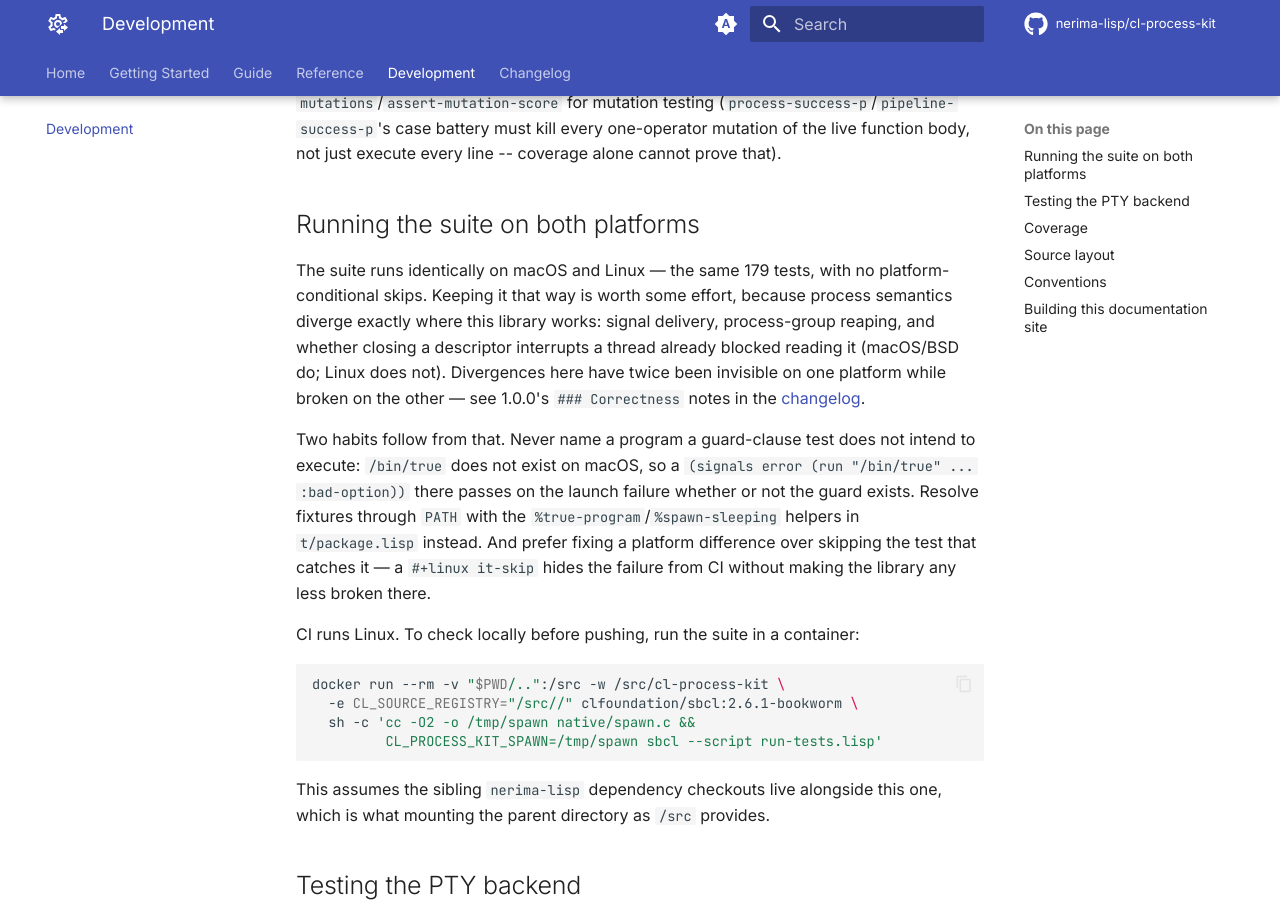
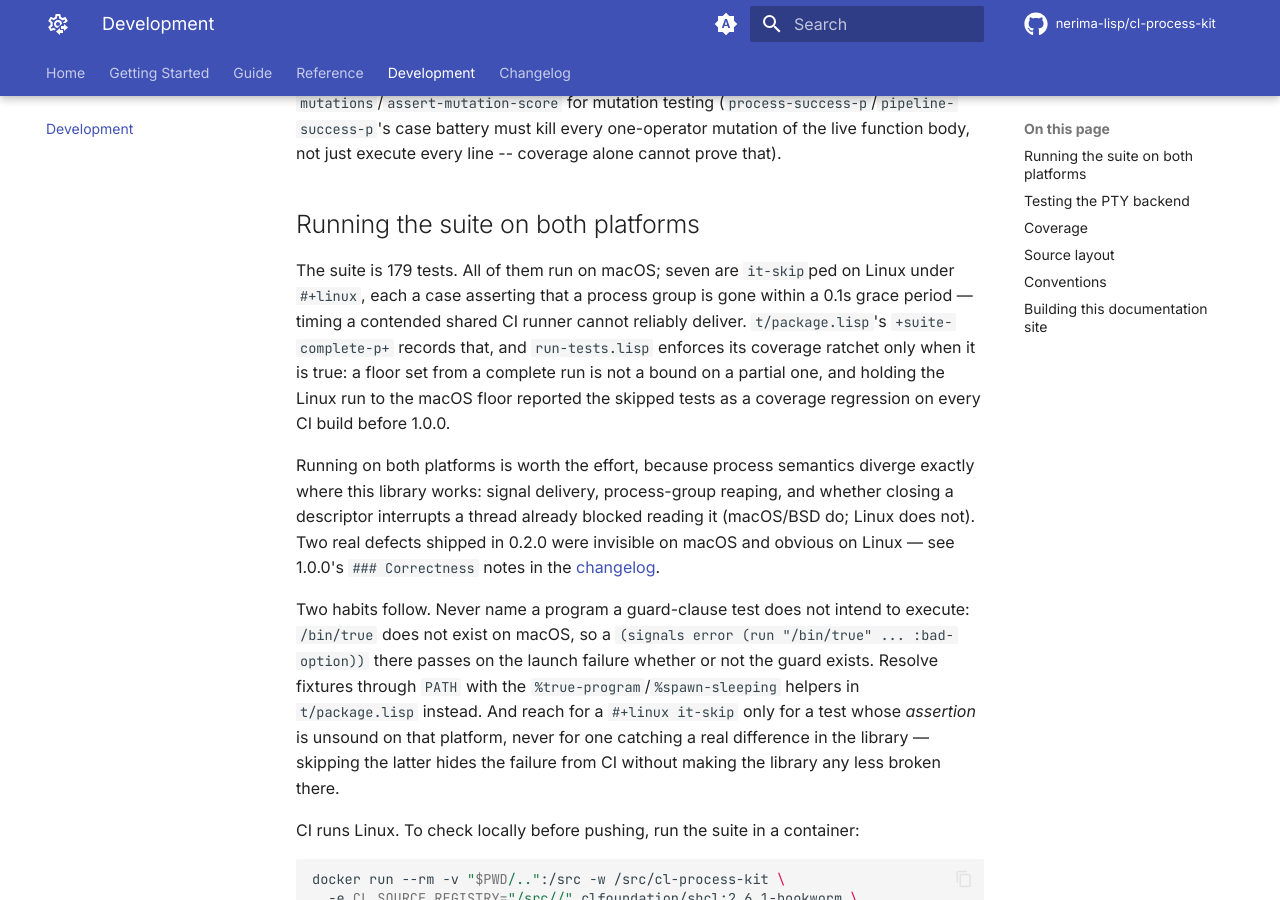
Before and after one commit to nerima-lisp/cl-process-kit, an MkDocs documentation site: the page built from docs/src/development.md, in a window 1280 px wide and 900 px high, scrolled down 440 px. Built offline with MkDocs 1.6.1 and Material for MkDocs 9.7.7, drawn with Linux system fonts in a browser that asks for light colours; comment, search, counter and statistics services are not loaded.

Commit message:
Restore the Linux skips I over-removed; stop the ratchet failing CI
Two corrections to the v1.0.0 commit, both found by reading CI rather than
assuming.

I un-skipped seven #+linux tests on the strength of an aarch64 Linux
container passing them 5/5. GitHub's x86_64 runners fail all seven. The
difference is contention, not architecture: each asserts that a process
group is *gone* within a 0.1s grace period, which a shared two-core runner
cannot reliably deliver. They are restored, and their skip reason now says
that instead of filing them under the drain-timeout limitation they never
shared a cause with. Only the drain-timeout regression test stays un-skipped
-- that one is green on CI, which is the evidence that mattered.

The coverage ratchet had been failing every Linux CI build since before this
work, on a comparison it should never have made: the floor tracked the figure
from a complete run (macOS, nothing skipped) but was enforced against the
reduced Linux run, so CI reported the skipped tests as a "regression" --
86.9% against an 87.0% floor -- with every test passing. Coverage from a
partial run is not comparable to a floor set from a full one. The floors are
now enforced only when the whole suite ran, which t/package.lisp records as
+suite-complete-p+; otherwise coverage is reported with an explicit note that
it is not being enforced and why.

CHANGELOG and the development guide are corrected to match: the 1.0.0 entry
no longer claims the platform skips are gone, and states which of 0.1.0's two
known limitations is resolved (the drain bound) and which is not (the timing
tests, now narrowed and re-diagnosed).

```diff
--- a/docs/src/development.md
+++ b/docs/src/development.md
@@ -24,21 +24,30 @@ line -- coverage alone cannot prove that).
 
 ## Running the suite on both platforms
 
-The suite runs identically on macOS and Linux — the same 179 tests, with no
-platform-conditional skips. Keeping it that way is worth some effort, because
-process semantics diverge exactly where this library works: signal delivery,
-process-group reaping, and whether closing a descriptor interrupts a thread
-already blocked reading it (macOS/BSD do; Linux does not). Divergences here
-have twice been invisible on one platform while broken on the other — see
-1.0.0's `### Correctness` notes in the [changelog](changelog.md).
+The suite is 179 tests. All of them run on macOS; seven are `it-skip`ped on
+Linux under `#+linux`, each a case asserting that a process group is gone
+within a 0.1s grace period — timing a contended shared CI runner cannot
+reliably deliver. `t/package.lisp`'s `+suite-complete-p+` records that, and
+`run-tests.lisp` enforces its coverage ratchet only when it is true: a floor
+set from a complete run is not a bound on a partial one, and holding the
+Linux run to the macOS floor reported the skipped tests as a coverage
+regression on every CI build before 1.0.0.
 
-Two habits follow from that. Never name a program a guard-clause test does
-not intend to execute: `/bin/true` does not exist on macOS, so a
+Running on both platforms is worth the effort, because process semantics
+diverge exactly where this library works: signal delivery, process-group
+reaping, and whether closing a descriptor interrupts a thread already blocked
+reading it (macOS/BSD do; Linux does not). Two real defects shipped in 0.2.0
+were invisible on macOS and obvious on Linux — see 1.0.0's `### Correctness`
+notes in the [changelog](changelog.md).
+
+Two habits follow. Never name a program a guard-clause test does not intend
+to execute: `/bin/true` does not exist on macOS, so a
 `(signals error (run "/bin/true" ... :bad-option))` there passes on the
 launch failure whether or not the guard exists. Resolve fixtures through
 `PATH` with the `%true-program`/`%spawn-sleeping` helpers in `t/package.lisp`
-instead. And prefer fixing a platform difference over skipping the test that
-catches it — a `#+linux it-skip` hides the failure from CI without making the
+instead. And reach for a `#+linux it-skip` only for a test whose *assertion*
+is unsound on that platform, never for one catching a real difference in the
+library — skipping the latter hides the failure from CI without making the
 library any less broken there.
 
 CI runs Linux. To check locally before pushing, run the suite in a container:
```
Also changed, not shown: CHANGELOG.md, 4 other files.
